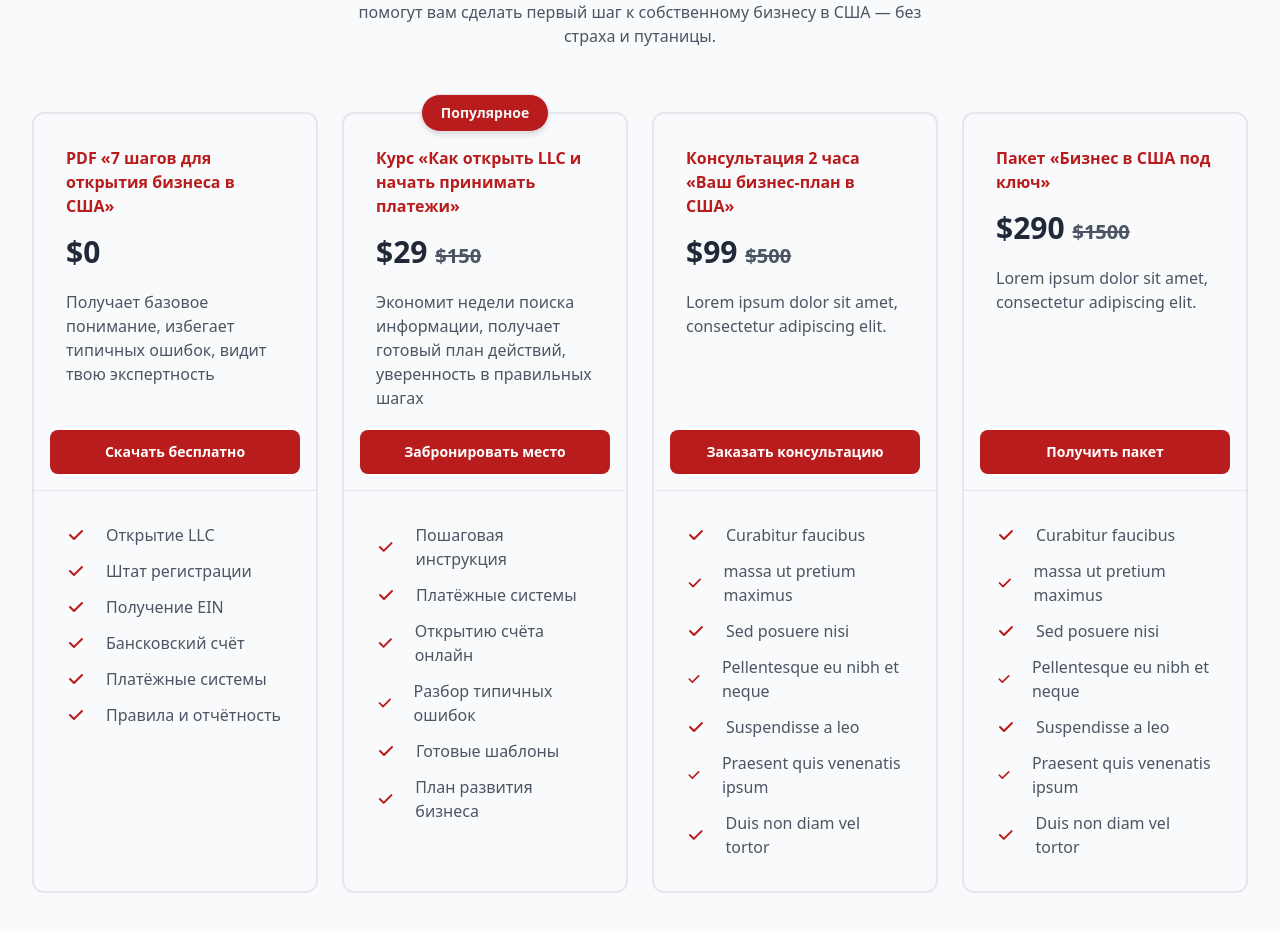
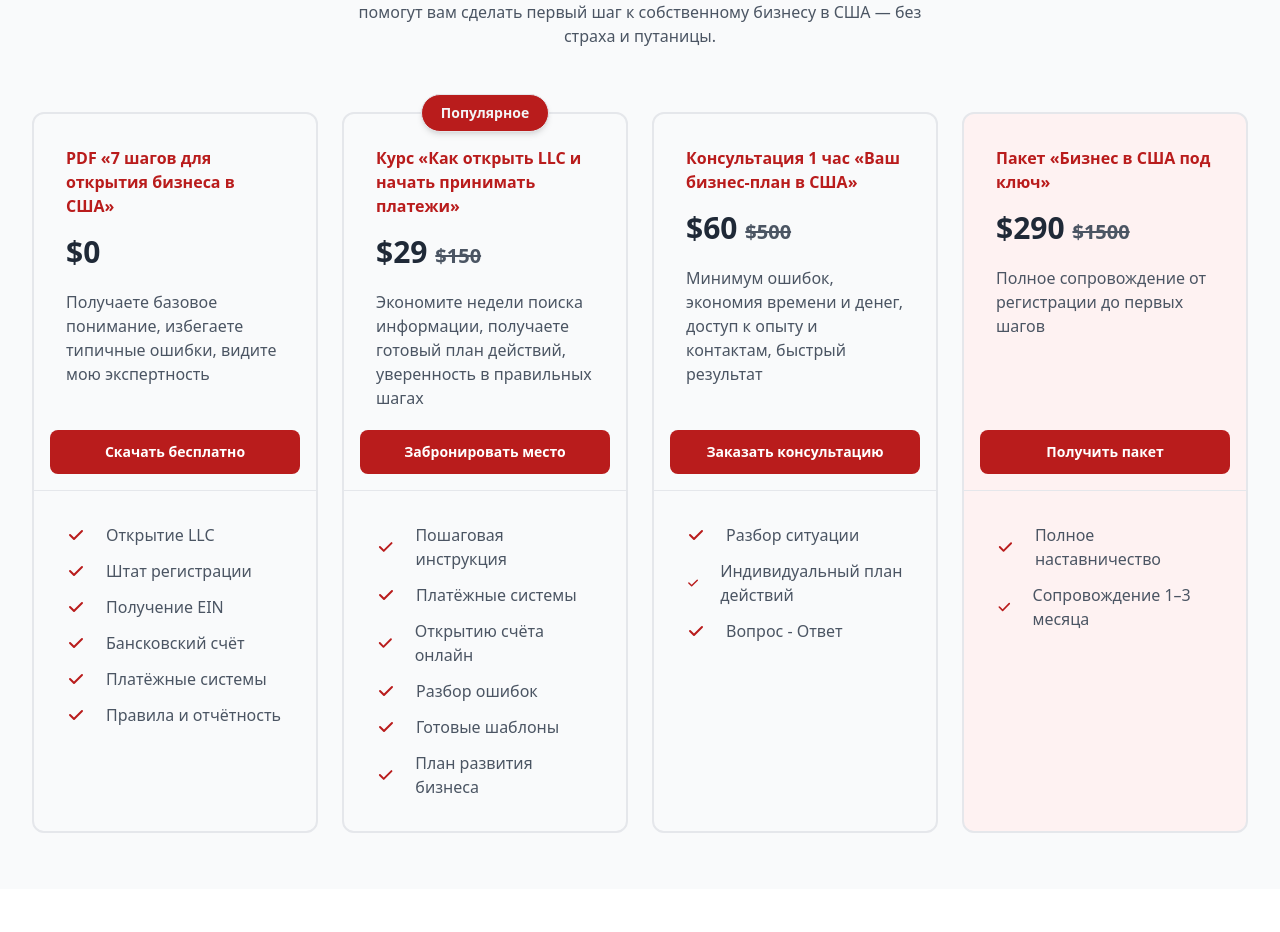
Before and after one commit to elmar8287/appliance, a React (Vite) app: page / in a window 1280 px wide. Shown: the part 2629-3561 px from the top of the page. After the commit the page ends 3518 px from the top, so only its background shows below. Built offline with nearby package versions, Linux system fonts and the light colour scheme.

Commit message:
Fillrf the content

```diff
--- a/src/App.jsx
+++ b/src/App.jsx
@@ -233,9 +233,10 @@ function Products() {
 const plans = [
         {
             name: "PDF «7 шагов для открытия бизнеса в США»",
-            desc: "Получает базовое понимание, избегает типичных ошибок, видит твою экспертность",
+            desc: "Получаете базовое понимание, избегаете типичные ошибки, видите мою экспертность",
             price: 0,
             isMostPop: false,
+            need: false,
             cta: "Скачать бесплатно",
             features: [
                 "Открытие LLC",
@@ -249,53 +250,47 @@ const plans = [
         },
         {
             name: "Курс «Как открыть LLC и начать принимать платежи»",
-            desc: "Экономит недели поиска информации, получает готовый план действий, уверенность в правильных шагах",
+            desc: "Экономите недели поиска информации, получаете готовый план действий, уверенность в правильных шагах",
             price: 29,
             old: "$150",
             isMostPop: true,
+            need: false,
             cta: "Забронировать место",
             features: [
                 "Пошаговая инструкция",
                 "Платёжные системы",
                 "Открытию счёта онлайн",
-                "Разбор типичных ошибок",
+                "Разбор ошибок",
                 "Готовые шаблоны",
                 "План развития бизнеса",
             ],
         },
         {
-            name: "Консультация 2 часа «Ваш бизнес-план в США»",
-            desc: "Lorem ipsum dolor sit amet, consectetur adipiscing elit.",
-            price: 99,
+            name: "Консультация 1 час «Ваш бизнес-план в США»",
+            desc: "Минимум ошибок, экономия времени и денег, доступ к опыту и контактам, быстрый результат",
+            price: 60,
             old: "$500",
             isMostPop: false,
+            need: false,
             cta: "Заказать консультацию",
             features: [
-                "Curabitur faucibus",
-                "massa ut pretium maximus",
-                "Sed posuere nisi",
-                "Pellentesque eu nibh et neque",
-                "Suspendisse a leo",
-                "Praesent quis venenatis ipsum",
-                "Duis non diam vel tortor",
+                "Разбор ситуации",
+                "Индивидуальный план действий",
+                "Вопрос - Ответ",
             ],
         },
         ,
         {
             name: "Пакет «Бизнес в США под ключ»",
-            desc: "Lorem ipsum dolor sit amet, consectetur adipiscing elit.",
+            desc: "Полное сопровождение от регистрации до первых шагов",
             price: 290,
             old: "$1500",
             isMostPop: false,
+            need: true,
             cta: "Получить пакет",
             features: [
-                "Curabitur faucibus",
-                "massa ut pretium maximus",
-                "Sed posuere nisi",
-                "Pellentesque eu nibh et neque",
-                "Suspendisse a leo",
-                "Praesent quis venenatis ipsum",
-                "Duis non diam vel tortor",
+                "Полное наставничество",
+                "Сопровождение 1–3 месяца",
             ],
         },
     ];
@@ -316,7 +311,7 @@ const plans = [
                 <div className='mt-16 justify-center gap-6 sm:grid sm:grid-cols-2 sm:space-y-0 lg:grid-cols-4'>
                     {
                         plans.map((item, idx) => (
-                            <div key={idx} className={`relative flex-1 flex items-stretch flex-col rounded-xl border-2 mt-6 sm:mt-0 ${item.isMostPop ? "mt-10" : ""}`}>
+                            <div key={idx} className={`relative flex-1 flex items-stretch flex-col rounded-xl border-2 mt-6 sm:mt-0 ${item.isMostPop ? "mt-10" : ""} ${item.need ? "bg-red-50" : ""}`}>
                                 {
                                     item.isMostPop ? (
                                         <span class="w-32 absolute -top-5 left-0 right-0 mx-auto px-3 py-2 rounded-full border shadow-md bg-red-700 text-center text-gray-100 text-sm font-semibold">Популярное</span>
```
